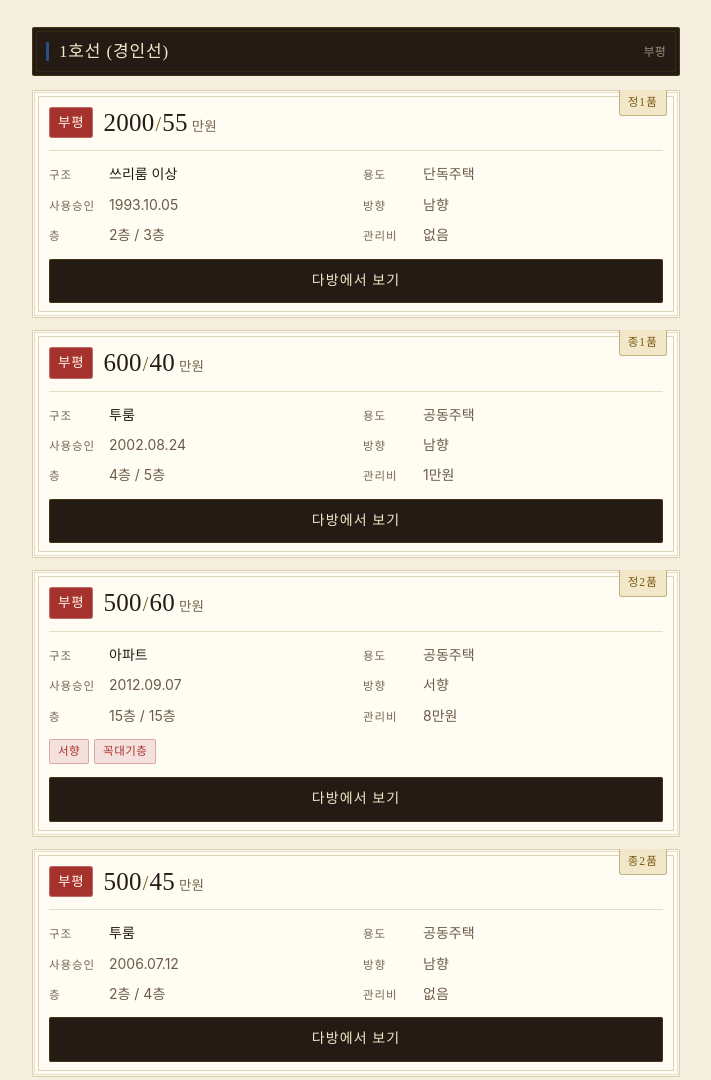
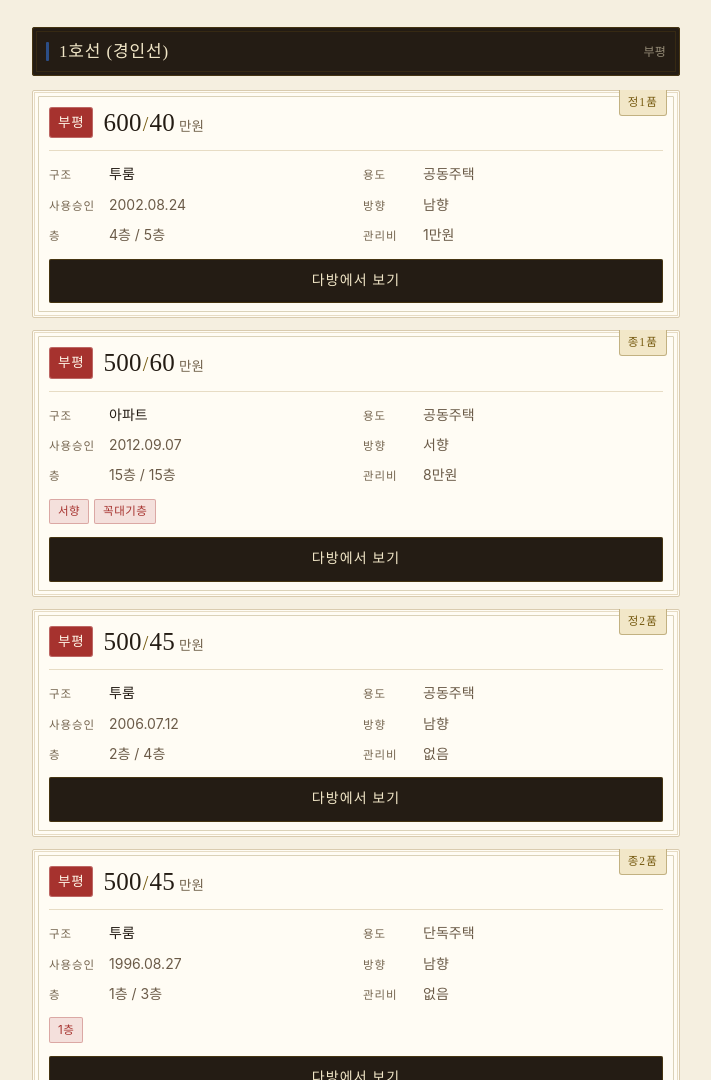
Before and after one commit to 9503chl/DabangSearcher, a website: page index.html in a window 1280 px wide. Shown: the part 615-1695 px from the top of the page, without its empty margins (284-995 px from the left). Drawn offline with Linux system fonts and the light colour scheme.

Commit message:
다방 부평권 매물 갱신 2026-10-26 - 1호선 8건 / 인천1호선 3건 / 인천1·2호선 8건 / 인천2호선 8건 - 신규 0건, 용도 탈락 244건 누적

```diff
--- a/index.html
+++ b/index.html
@@ -277,7 +277,7 @@
 <!-- DATA:START -->
 <script>
 window.DABANG = {
-  "updated": "2026-10-25",
+  "updated": "2026-10-26",
   "halfRooms": [
     {
       "id": "6abcb13b7a1ad80fa8441255",
@@ -298,20 +298,6 @@ window.DABANG = {
   ],
   "newBuilds": [],
   "listings": [
-    {
-      "id": "6ac8acc425d1662bcb38bb8f",
-      "line": "1",
-      "station": "부평",
-      "dep": 2000,
-      "rent": 55,
-      "rtype": "쓰리룸 이상",
-      "use": "단독주택",
-      "appr": "1993.10.05",
-      "dir": "남",
-      "floor": "2층 / 3층",
-      "maint": "없음",
-      "tags": []
-    },
     {
       "id": "6ad5f01f50710465f809c951",
       "line": "1",
@@ -370,7 +356,6 @@ window.DABANG = {
       "floor": "1층 / 3층",
       "maint": "없음",
       "tags": [
-        "NEW",
         "1층"
       ]
     },
@@ -421,6 +406,22 @@ window.DABANG = {
       "maint": "없음",
       "tags": [
         "1층"
+      ]
+    },
+    {
+      "id": "6acb0b5315881472128b1cd9",
+      "line": "1",
+      "station": "부평",
+      "dep": 300,
+      "rent": 45,
+      "rtype": "아파트",
+      "use": "공동주택",
+      "appr": "2013.09.13",
+      "dir": "서",
+      "floor": "8층 / 15층",
+      "maint": "8만5000원",
+      "tags": [
+        "서향"
       ]
     },
     {
@@ -595,7 +596,6 @@ window.DABANG = {
       "floor": "반지층 / 4층",
       "maint": "없음",
       "tags": [
-        "NEW",
         "반지하"
       ]
     },
@@ -642,7 +642,6 @@ window.DABANG = {
       "floor": "6층 / 6층",
       "maint": "5만원",
       "tags": [
-        "NEW",
         "서향",
         "꼭대기층"
       ]
@@ -677,7 +676,6 @@ window.DABANG = {
       "floor": "반지층 / 4층",
       "maint": "없음",
       "tags": [
-        "NEW",
         "반지하"
       ]
     },
```
